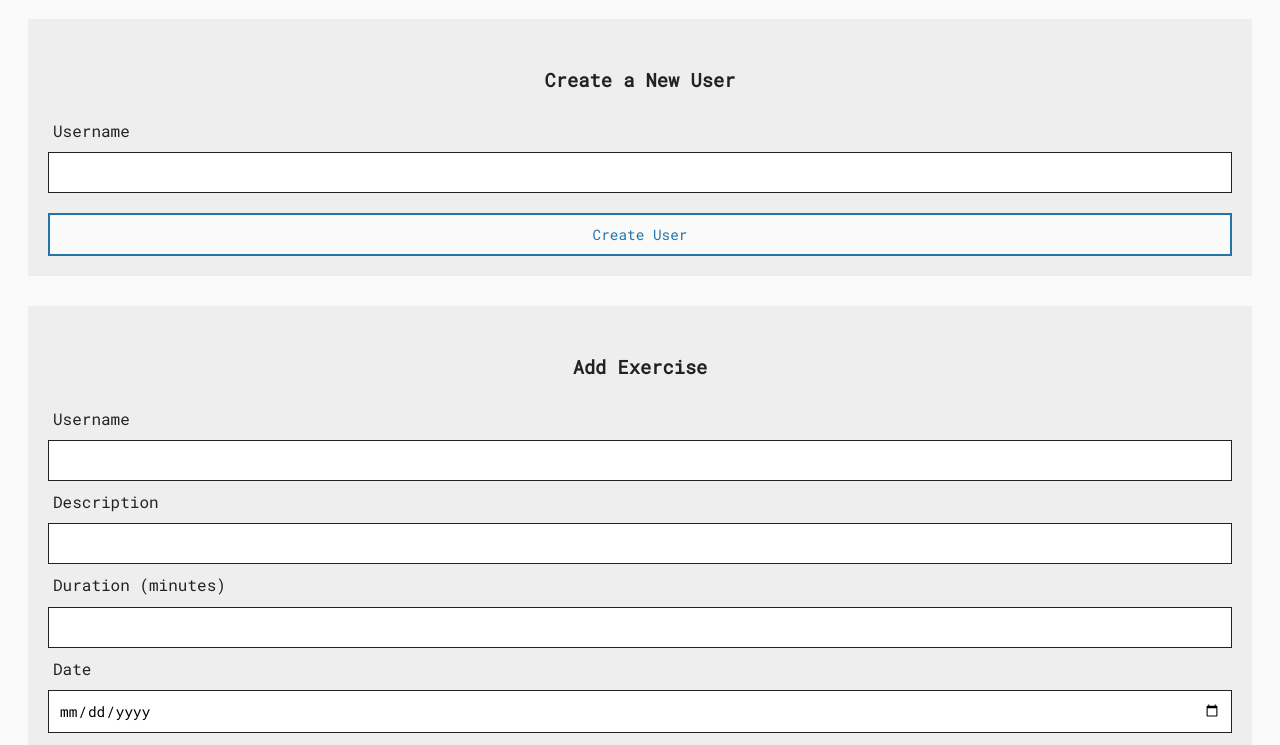
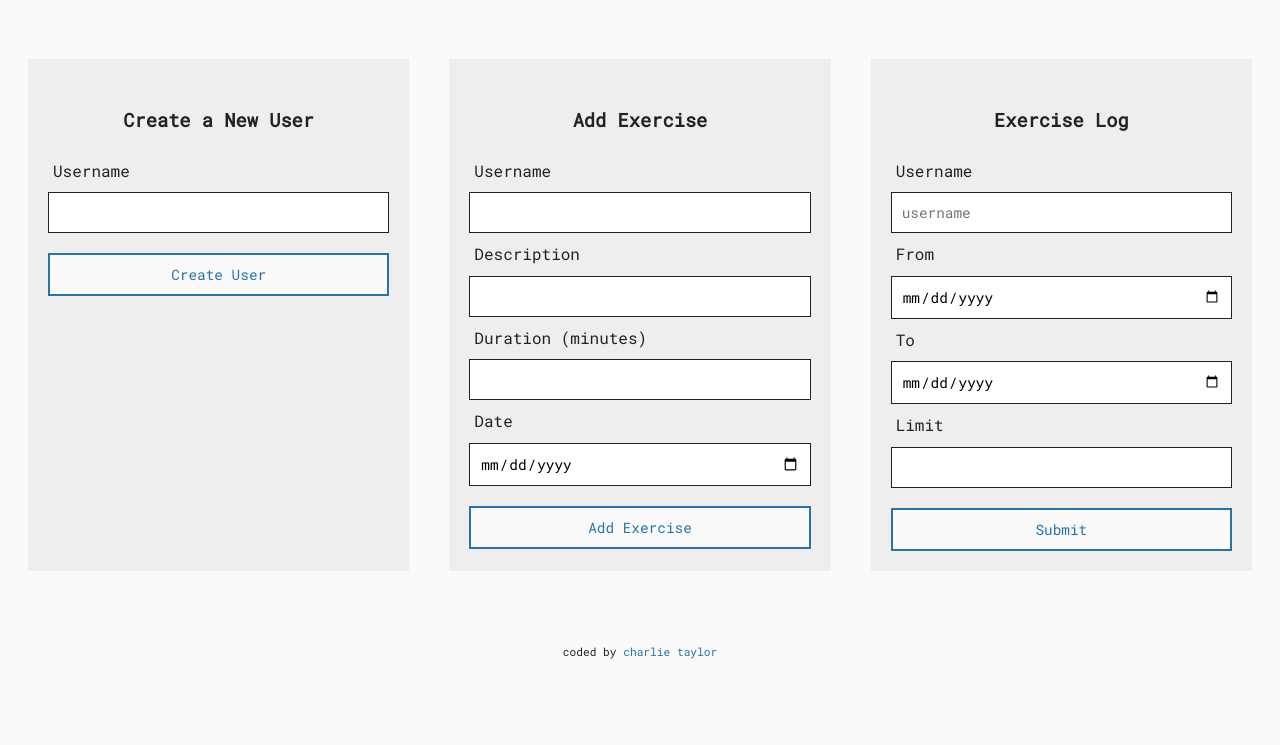
Before and after one commit to chazmcgrill/exercise-tracker, a website: page views/index.html in a window 1280 px wide. Shown: the part 55-800 px from the top of the page. Drawn offline with Linux system fonts and the light colour scheme; files that its build step writes are made by us from their sources.

Commit message:
Added Flex & Media Query

```diff
--- a/package.json
+++ b/package.json
@@ -23,6 +23,7 @@
   },
   "homepage": "https://github.com/chazmcgrill/exercise-tracker#readme",
   "dependencies": {
+    "dotenv": "^6.0.0",
     "express": "^4.16.3",
     "mongoose": "^5.2.5"
   }
--- a/public/style.css
+++ b/public/style.css
@@ -8,7 +8,9 @@ body {
 
 .container {
 	padding: 0;
-	margin-top: 40px;
+  margin-top: 40px;
+  display: flex;
+  flex-direction: column;
 }
 
 h1, h3 {
@@ -63,3 +65,13 @@ footer {
   margin-top: 40px;
   font-size: 0.7rem;
 }
+
+@media screen and (min-width: 900px) {
+  form {
+    flex-grow: 1;
+  }
+  .container {
+    flex-direction: row;
+    justify-content: space-between;
+  }
+}
--- a/server.js
+++ b/server.js
@@ -1,8 +1,9 @@
 const express = require('express');
 const app = express();
 const mongoose = require('mongoose');
+require('dotenv').config();
 
-mongoose.connect(MONGO_URL, { useNewUrlParser: true });
+mongoose.connect(process.env.MONGO_URI, { useNewUrlParser: true });
 
 const UserSchema = new mongoose.Schema({
   username: {
--- a/views/index.html
+++ b/views/index.html
@@ -11,7 +11,7 @@
 <body>
   <h1>Exercise Tracker</h1>
 
-
+  <div class="container">
     <form action="./exercise/new-user" method="post">
       <h3>Create a New User</h3>
       <label for="username">Username</label>
@@ -44,6 +44,7 @@
       <input type="number" name="limit" id="limit">
       <input type="submit" value="Submit">
     </form>
+  </div>
 
   <footer>
     <p>coded by
```
Also changed, not shown: 1 other file. Lines whose indentation alone changed are shown as unchanged.
